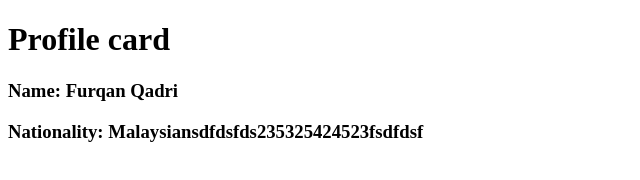
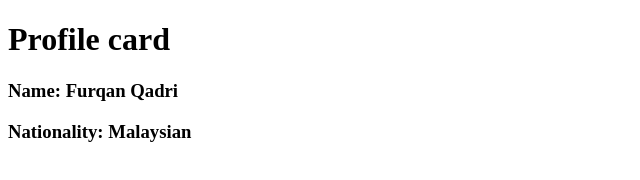
Before and after one commit to furqan-qadri/sofea_workshop, a plain HTML site: page index.html in a window 1280 px wide. Shown: the whole page, without its empty margins (0-640 px from the left). Drawn offline with Linux system fonts and the light colour scheme.

Commit message:
Revert "nationality not right"
This reverts commit a3bfc34292e2bee8afcdee791e2e3923790fc62a.

```diff
--- a/index.html
+++ b/index.html
@@ -11,7 +11,7 @@
     <!-- title -->
     <h1>Profile card</h1>
     <h3>Name: Furqan Qadri</h3>
-    <h3>Nationality: Malaysiansdfdsfds235325424523fsdfdsf</h3>
+    <h3>Nationality: Malaysian</h3>
 
 </body>
 
```
